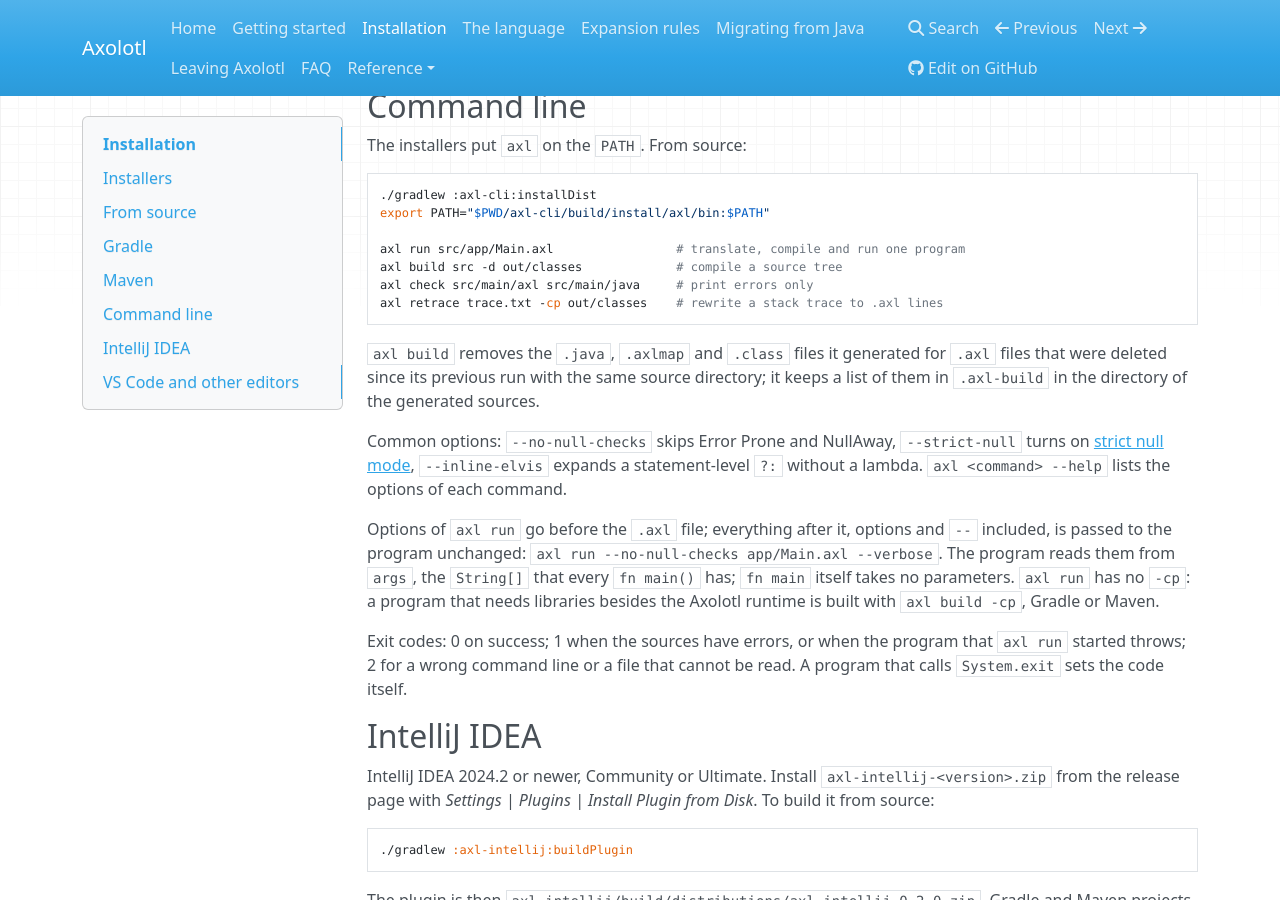
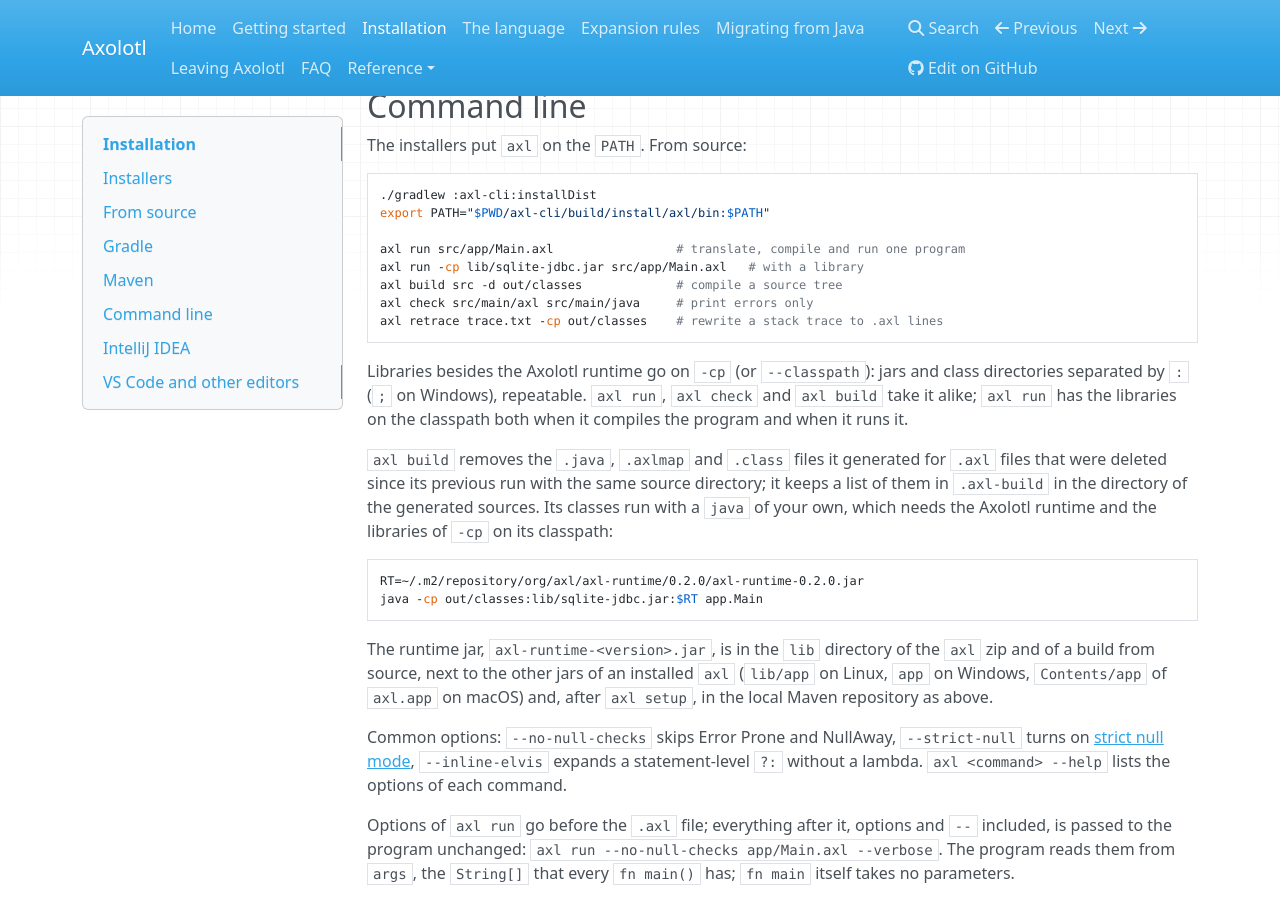
Before and after one commit to k1ngmang/axolotl-lang, an MkDocs documentation site: the page built from docs/install.md, in a window 1280 px wide and 900 px high, scrolled down 2198 px. Built offline with MkDocs 1.6.1, drawn with Linux system fonts in a browser that asks for light colours; nearby versions of some CDN libraries.

Commit message:
Document -cp of axl run and the runtime jar
install.md shows axl run -cp, the java -cp command after axl build with the runtime jar axl-runtime-<version>.jar and where that jar lies; the guide's option table lists run among the commands with -cp.

````diff
--- a/docs/install.md
+++ b/docs/install.md
@@ -106,14 +106,30 @@ The installers put `axl` on the `PATH`. From source:
 export PATH="$PWD/axl-cli/build/install/axl/bin:$PATH"
 
 axl run src/app/Main.axl                 # translate, compile and run one program
+axl run -cp lib/sqlite-jdbc.jar src/app/Main.axl   # with a library
 axl build src -d out/classes             # compile a source tree
 axl check src/main/axl src/main/java     # print errors only
 axl retrace trace.txt -cp out/classes    # rewrite a stack trace to .axl lines
 ```
 
+Libraries besides the Axolotl runtime go on `-cp` (or `--classpath`): jars and class directories
+separated by `:` (`;` on Windows), repeatable. `axl run`, `axl check` and `axl build` take it alike;
+`axl run` has the libraries on the classpath both when it compiles the program and when it runs it.
+
 `axl build` removes the `.java`, `.axlmap` and `.class` files it generated for `.axl` files that
 were deleted since its previous run with the same source directory; it keeps a list of them in
-`.axl-build` in the directory of the generated sources.
+`.axl-build` in the directory of the generated sources. Its classes run with a `java` of your own,
+which needs the Axolotl runtime and the libraries of `-cp` on its classpath:
+
+```
+RT=~/.m2/repository/org/axl/axl-runtime/0.2.0/axl-runtime-0.2.0.jar
+java -cp out/classes:lib/sqlite-jdbc.jar:$RT app.Main
+```
+
+The runtime jar, `axl-runtime-<version>.jar`, is in the `lib` directory of the `axl` zip and of a
+build from source, next to the other jars of an installed `axl` (`lib/app` on Linux, `app` on
+Windows, `Contents/app` of `axl.app` on macOS) and, after `axl setup`, in the local Maven
+repository as above.
 
 Common options: `--no-null-checks` skips Error Prone and NullAway, `--strict-null` turns on
 [strict null mode](language.md#java-code-without-nullness-annotations), `--inline-elvis` expands a
@@ -122,8 +138,7 @@ statement-level `?:` without a lambda. `axl <command> --help` lists the options
 Options of `axl run` go before the `.axl` file; everything after it, options and `--` included, is
 passed to the program unchanged: `axl run --no-null-checks app/Main.axl --verbose`. The program
 reads them from `args`, the `String[]` that every `fn main()` has; `fn main` itself takes no
-parameters. `axl run` has no `-cp`: a program that needs libraries besides the Axolotl runtime is
-built with `axl build -cp`, Gradle or Maven.
+parameters.
 
 Exit codes: 0 on success; 1 when the sources have errors, or when the program that `axl run`
 started throws; 2 for a wrong command line or a file that cannot be read. A program that calls
````
Also changed, not shown: CHANGELOG.md (+1 -0 lines), 1 other file.
